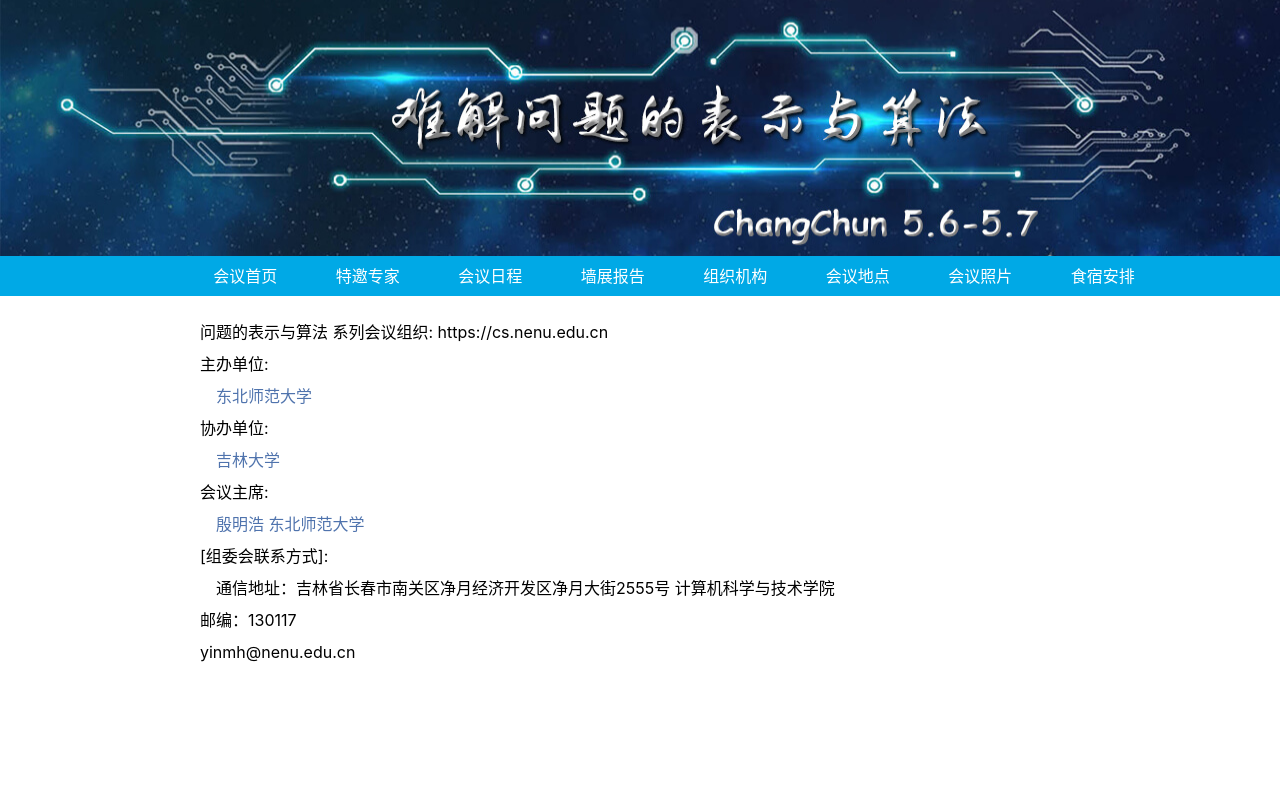
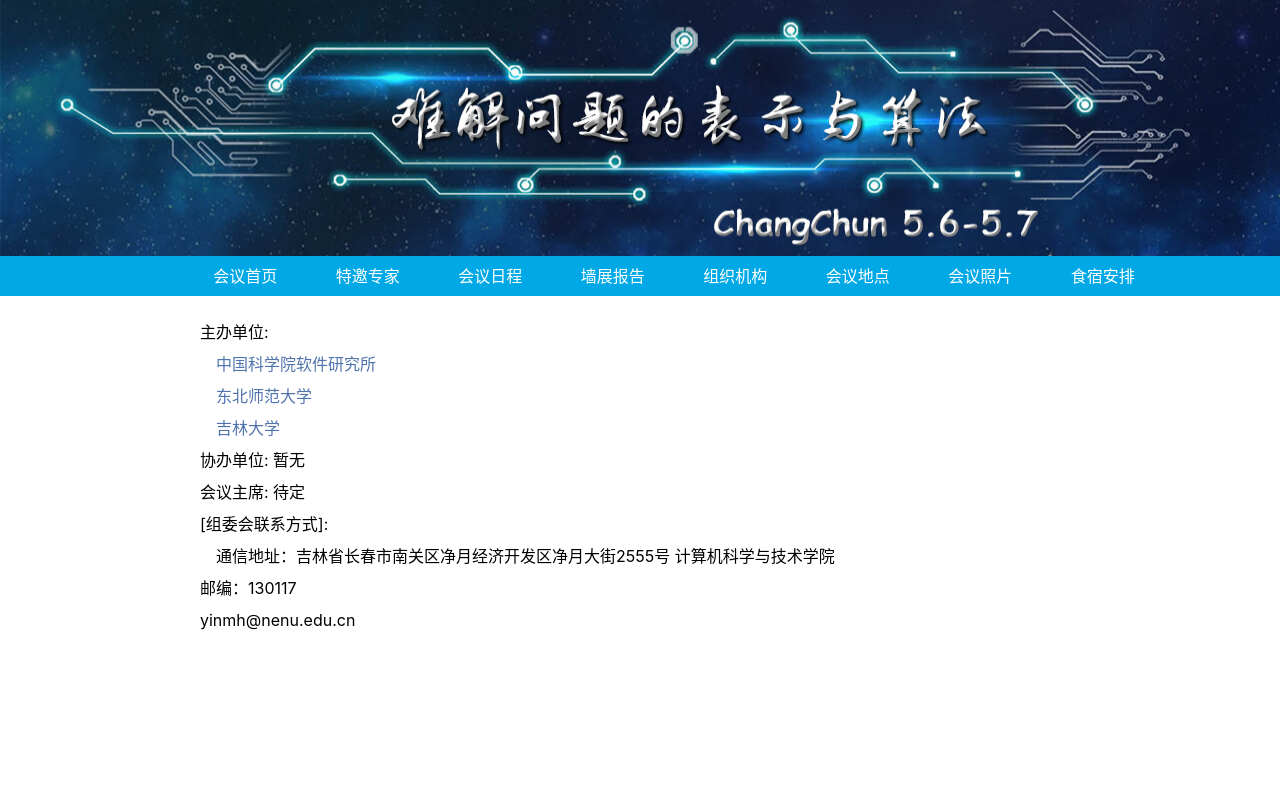
Before and after one commit to yanyige/AI-conference, a Vue app: page /#/organization in a window 1280 px wide. Shown: the top 800 px of the page. Built offline with nearby package versions, Linux system fonts and the light colour scheme.

Commit message:
update some excerpt

```diff
--- a/src/components/Home.vue
+++ b/src/components/Home.vue
@@ -1,7 +1,7 @@
 <template>
 	<div class="home">
 	 	<p class="title">会议邀请函将会在现场发放，如果您需要获得更多信息请咨询下方邮箱。</p>
-		<p class="para">难解问题的表示与算法（ECOLE）的主要目的是为演化计算、自然计算、启发式优化、模式识别与机器学习研究领域内的国内青年学者提供一个学术交流与展示的平台，希望通过促进领域内青年学者的交流与合作，促成有影响力的学术成果。第一届演化计算与学习研讨会于2017年在吉林长春东北师范大学召开。</p>
+		<p class="para">难解问题的表示与算法（Workshop on  Representaions and Algorithms of Hard Problems）workshop的主要目的是促进NP难问题相关研究领域的国内研究人员的交流和合作。 本会议关心的难解问题研究主要包括：问题的表示（逻辑、约束建模），问题的求解（针对NP难问题的理论算法和实践算法），和实际应用。</p>
 		<p class="para">第一届难解问题的表示与算法研讨会将于2017年在吉林长春召开，由东北师范大学主办。研讨会拟邀请海内外活跃在相关领域研究第一线的青年专家与会进行学术交流。</p>
 		<p class="para">难解问题的表示与算法讨论会不征文，但欢迎相关领域的学者、研究生前来旁听特邀报告并参加讨论。研讨会不收取注册费，但食宿需自理。</p>
 		<p class="mail">会议邮箱：yige.yan@qq.com（严一格）</p>
--- a/src/components/Organization.vue
+++ b/src/components/Organization.vue
@@ -1,17 +1,17 @@
 <template>
 	<div class="organization">
 		<div class="title">
-	 		<p>问题的表示与算法 系列会议组织: https://cs.nenu.edu.cn</p>
+	 		<!-- <p>问题的表示与算法 系列会议组织: https://cs.nenu.edu.cn</p> -->
 	 	</div>
 		<div class="content">
 			<div>
-				<p>主办单位: <p class="indent1"><a href="http://www.nenu.edu.cn/">东北师范大学</a></p></p>
+				<p>主办单位: <p class="indent1"><a href="http://www.ios.ac.cn/wiki/%E9%A6%96%E9%A1%B5">中国科学院软件研究所</a></p><p class="indent1"><a href="http://www.nenu.edu.cn/">东北师范大学</a></p><p class="indent1"><a href="http://www.jlu.edu.cn/">吉林大学</a></p></p>
 			</div>
 			<div>
-				<p>协办单位: <p class="indent1"><a href="http://www.jlu.edu.cn/">吉林大学</a></p></p>
+				<p>协办单位: 暂无</p>
 			</div>
 			<div>
-				<p>会议主席: <p class="indent1"><a href="http://yinmh.nenu.edu.cn/">殷明浩</a> <a href="http://www.nenu.edu.cn/">东北师范大学</a></p></p>
+				<p>会议主席: 待定</p>
  			</div>
  			<div>
 				<p>[组委会联系方式]: <p class="indent1">通信地址：吉林省长春市南关区净月经济开发区净月大街2555号 计算机科学与技术学院</p></p>
```
